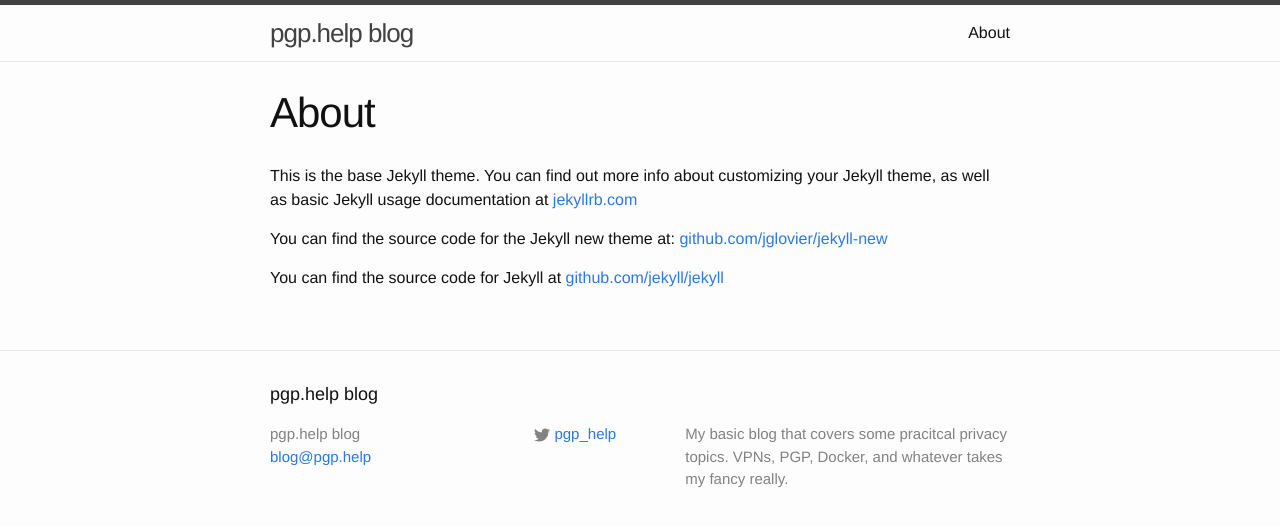
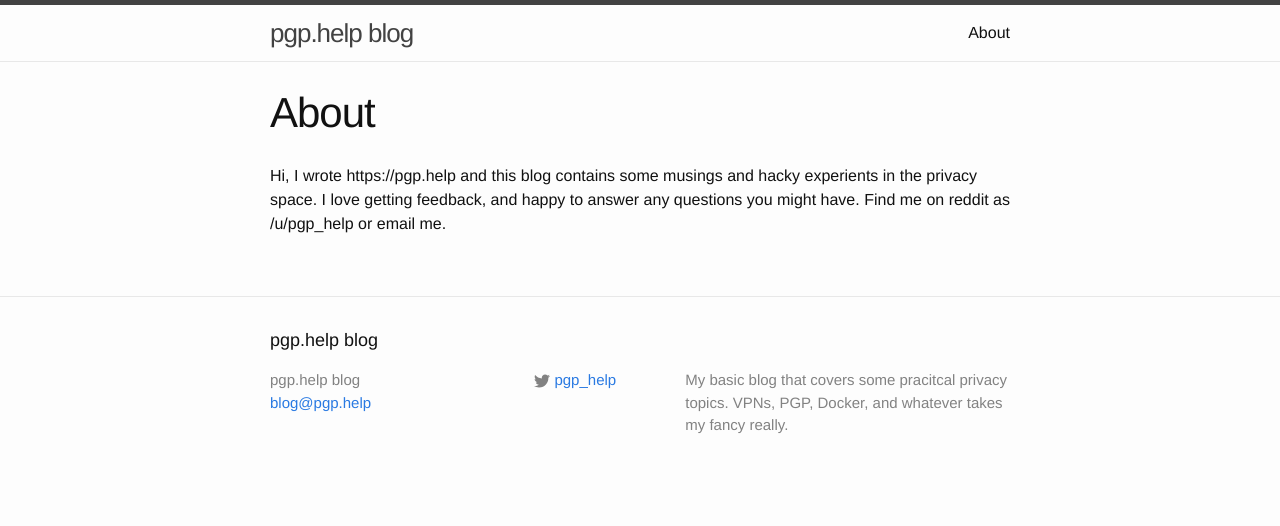
Before and after one commit to Gaff/blog, a Jekyll site: the page built from about.md, in a window 1280 px wide. Shown: the top 526 px of the page. Built offline with Jekyll 4.4.1, drawn with Linux system fonts in a browser that asks for light colours.

Commit message:
better about page

```diff
--- a/about.md
+++ b/about.md
@@ -4,8 +4,4 @@ title: About
 permalink: /about/
 ---
 
-This is the base Jekyll theme. You can find out more info about customizing your Jekyll theme, as well as basic Jekyll usage documentation at [jekyllrb.com](http://jekyllrb.com/)
-
-You can find the source code for the Jekyll new theme at: [github.com/jglovier/jekyll-new](https://github.com/jglovier/jekyll-new)
-
-You can find the source code for Jekyll at [github.com/jekyll/jekyll](https://github.com/jekyll/jekyll)
+Hi, I wrote https://pgp.help and this blog contains some musings and hacky experients in the privacy space. I love getting feedback, and happy to answer any questions you might have. Find me on reddit as /u/pgp_help or email me.
```
